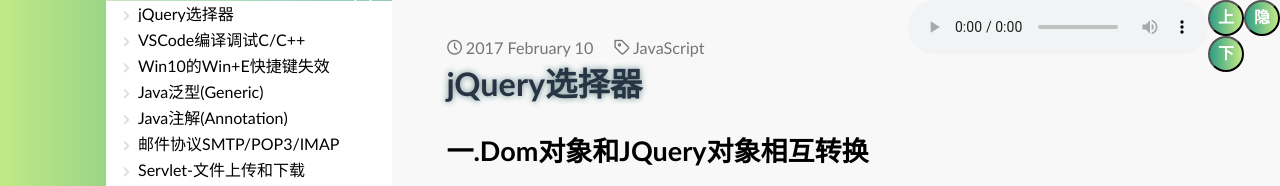
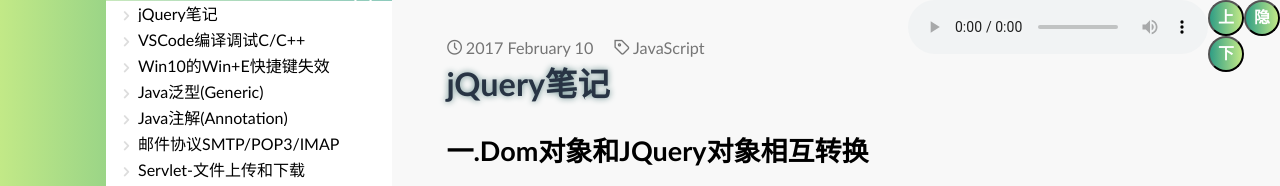
Before and after one commit to lioilwin/lioilwin.github.io, a Jekyll site: the page built from _posts/2017-02-10-JQuery.md, in a window 1280 px wide. Shown: the top 186 px of the page. Built offline with Jekyll 4.4.1, drawn with Linux system fonts in a browser that asks for light colours; some web fonts are replaced; comment, search, counter and statistics services are not loaded.

Commit message:
Signed-off-by: life <life>

```diff
--- a/_posts/2017-02-10-JQuery.md
+++ b/_posts/2017-02-10-JQuery.md
@@ -1,6 +1,6 @@
 ---
 layout: post
-title: jQuery选择器
+title: jQuery笔记
 tags: JavaScript
 ---
 # 一.Dom对象和JQuery对象相互转换
```
